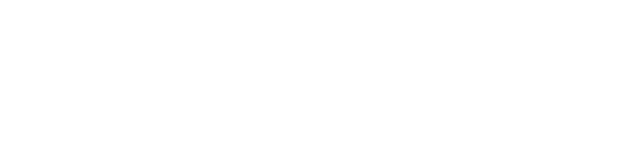
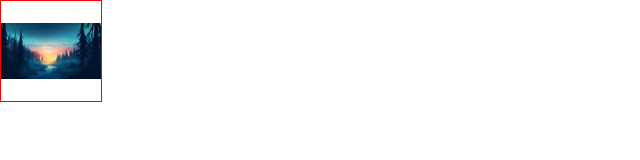
Before and after one commit to kamille57/htmlcss-20240216_nastya-burdenkova, a website: page 06-lection4/02-background-image/index.html in a window 1280 px wide. Shown: the whole page, without its empty margins (0-640 px from the left). Drawn offline with Linux system fonts and the light colour scheme.

Commit message:
убрать бордер

```diff
--- a/06-lection4/01-avatar/avatar.css
+++ b/06-lection4/01-avatar/avatar.css
@@ -1,7 +1,6 @@
 .avatar {
     width: 102px;
     height: 102px;
-    border: 1px solid green;
 }
 
 .avatar__image {
--- a/06-lection4/02-background-image/background-image.css
+++ b/06-lection4/02-background-image/background-image.css
@@ -0,0 +1,7 @@
+.image {
+    border: 1px solid red;
+    width: 100px;
+    height: 100px;
+    background: url(public/forest_400.jpg) center no-repeat;
+    background-size: contain;
+}
--- a/06-lection4/02-background-image/index.html
+++ b/06-lection4/02-background-image/index.html
@@ -5,6 +5,6 @@
         <link rel="stylesheet" href="./background-image.css">
     </head>
     <body>
-
+        <div class="image">
     </body>
 </html>
```
